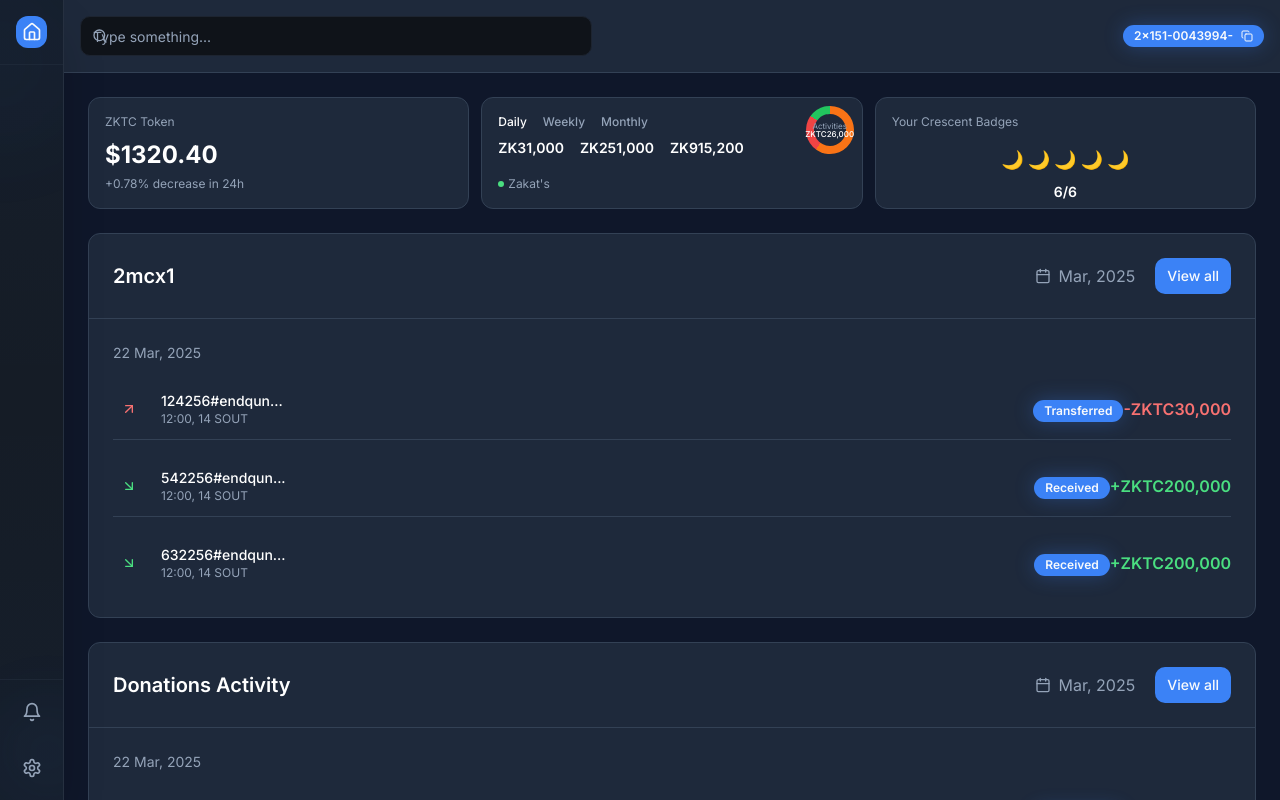
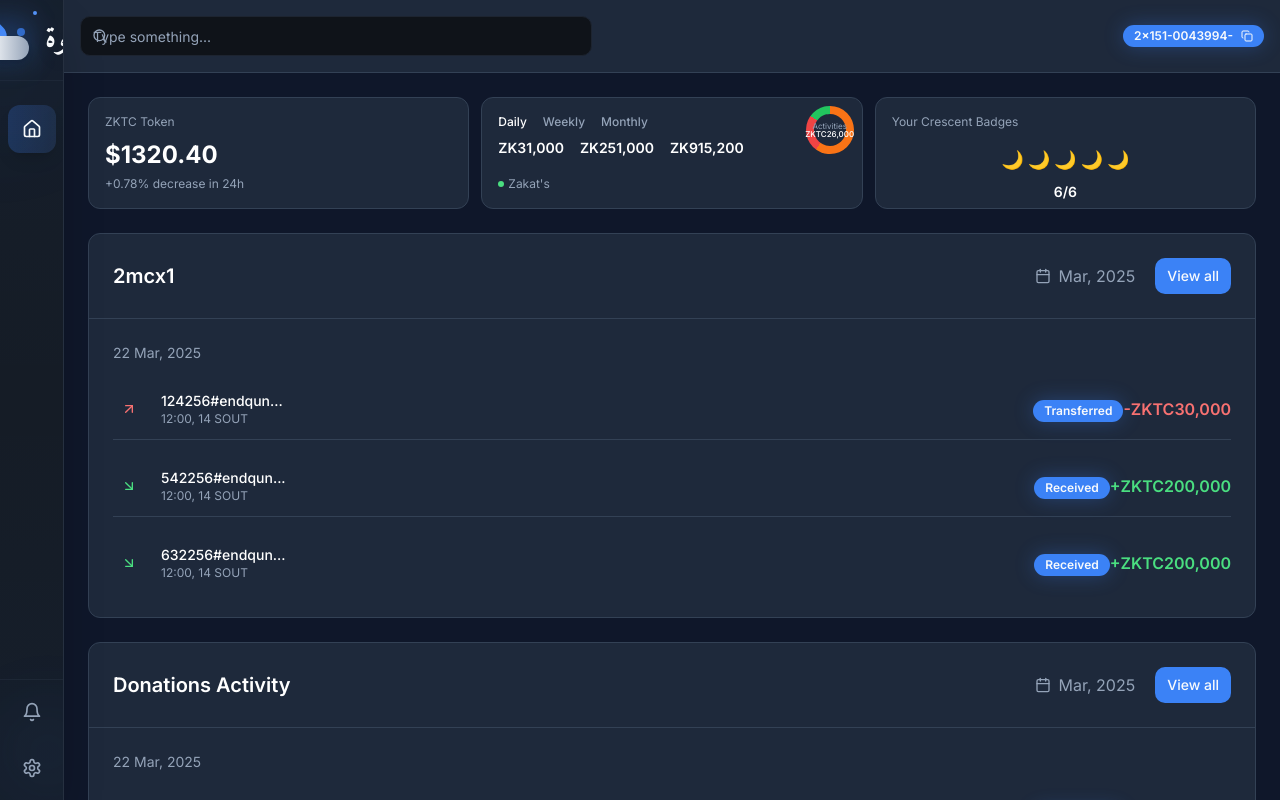
Before and after one commit to MahreenIlyas/zkt-project, a React (Vite) app: page /ngo-dashboard in a window 1280 px wide. Built offline with nearby package versions, Linux system fonts and the light colour scheme.

Commit message:
Update sidebar with logo and dashboard link

```diff
--- a/src/components/Sidebar.tsx
+++ b/src/components/Sidebar.tsx
@@ -25,13 +25,27 @@ const Sidebar: React.FC = () => {
       <div className="absolute bottom-0 left-0 w-24 h-24 bg-accent/10 rounded-full blur-2xl animate-pulse" style={{ animationDelay: '2s' }}></div>
       {/* Logo Section */}
       <div className="p-4 border-b border-border/50 relative z-10 flex justify-center">
-        <div className="w-8 h-8 bg-primary rounded-lg flex items-center justify-center">
-          <Home className="w-5 h-5 text-primary-foreground" />
-        </div>
+        <Logo />
       </div>
 
-      {/* Navigation removed per user request */}
+      {/* NGO Dashboard Navigation */}
       <nav className="flex-1 px-2 py-6 relative z-10">
+        <ul className="space-y-3">
+          <li>
+            <NavLink
+              to="/ngo-dashboard"
+              className={({ isActive }) =>
+                cn(
+                  "flex items-center justify-center w-12 h-12 rounded-xl transition-all duration-300 text-muted-foreground hover:text-foreground group relative overflow-hidden",
+                  "before:absolute before:inset-0 before:bg-gradient-to-r before:from-primary/10 before:to-primary-glow/5 before:opacity-0 before:transition-all before:duration-300 hover:before:opacity-100",
+                  isActive && "bg-gradient-to-r from-primary/15 to-primary-glow/10 text-primary-foreground shadow-lg before:opacity-100"
+                )
+              }
+            >
+              <Home className="w-5 h-5 relative z-10 transition-all duration-300 group-hover:scale-110 group-hover:text-primary" />
+            </NavLink>
+          </li>
+        </ul>
       </nav>
 
       {/* Enhanced Bottom Section */}
```
